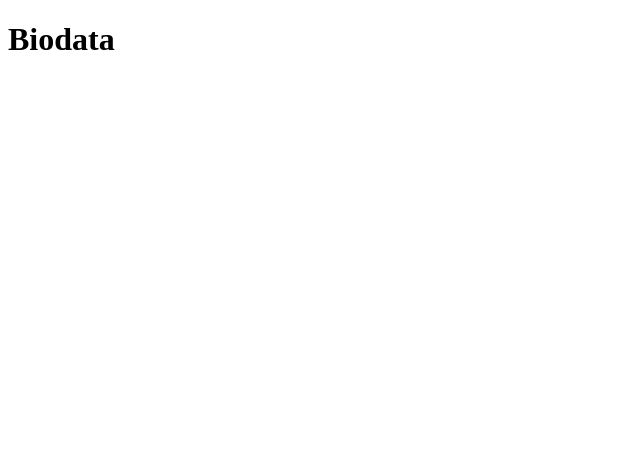
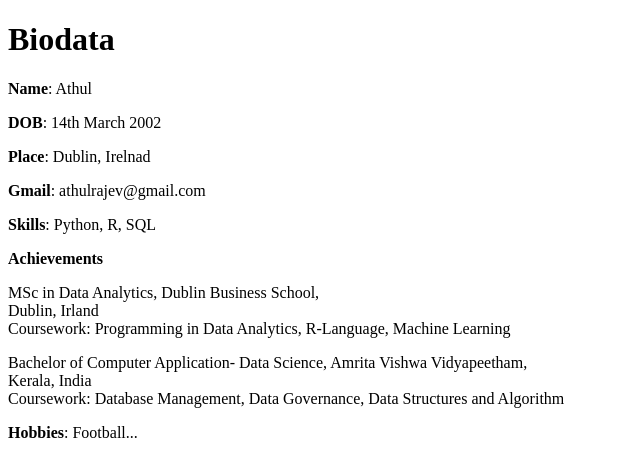
Before and after one commit to athulrj02/athul-raj, a plain HTML site: page portfolio.html in a window 1280 px wide. Shown: the whole page, without its empty margins (0-640 px from the left). Drawn offline with Linux system fonts and the light colour scheme.

Commit message:
Portfolio: commit 2

```diff
--- a/portfolio.html
+++ b/portfolio.html
@@ -2,5 +2,18 @@
 <html>
     <body>
         <h1>Biodata</h1>
+        <p><b>Name</b>: Athul</p>
+        <p><b>DOB</b>: 14th March 2002</p>
+        <p><b>Place</b>: Dublin, Irelnad</p>
+        <p><b>Gmail</b>: athulrajev@gmail.com</p>
+        <p><b>Skills</b>: Python, R, SQL</p>
+        <p><b>Achievements</b></p>
+        <p>MSc in Data Analytics, Dublin Business School,<br>
+            Dublin, Irland<br>
+            Coursework: Programming in Data Analytics, R-Language, Machine Learning</p>
+        <p>Bachelor of Computer Application- Data Science, Amrita Vishwa Vidyapeetham,<br>
+            Kerala, India<br>
+            Coursework: Database Management, Data Governance, Data Structures and Algorithm</p>
+        <p><b>Hobbies</b>: Football...</p>
     </body>
 </html>
```
